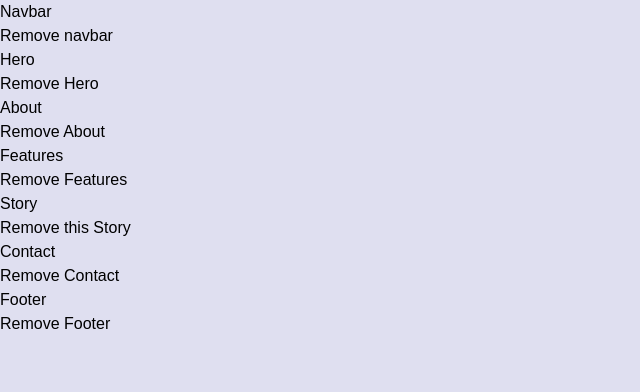
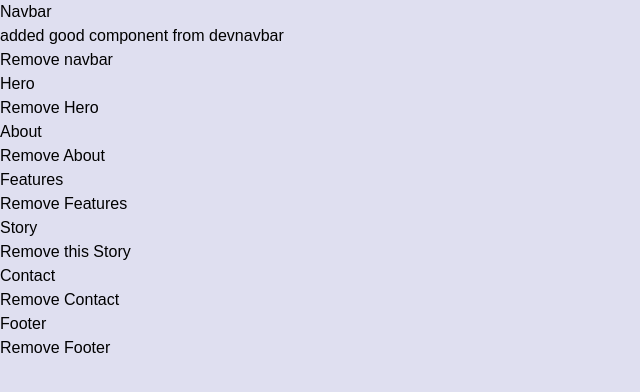
Before and after one commit to kinghennry/Brainwave-Landing-Page, a React (Vite) app: page / in a window 1280 px wide. Shown: the top 392 px of the page, without its empty margins (0-640 px from the left). Built offline with nearby package versions, Linux system fonts and the light colour scheme; a web font is replaced by a local one.

Commit message:
add neat header comp

```diff
--- a/src/App.jsx
+++ b/src/App.jsx
@@ -18,6 +18,7 @@ export default function App() {
       {/* <Contact /> */}
       {/* <Footer /> */}
       <h1>Navbar</h1>
+      <h1>added good component from devnavbar</h1>
       <p>Remove navbar</p>
       <h1>Hero</h1>
       <p>Remove Hero</p>
```
